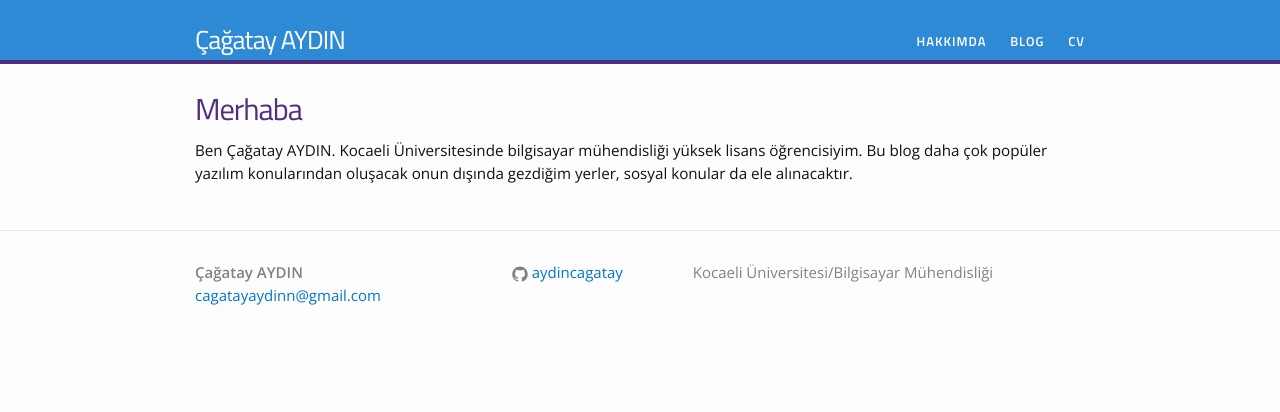
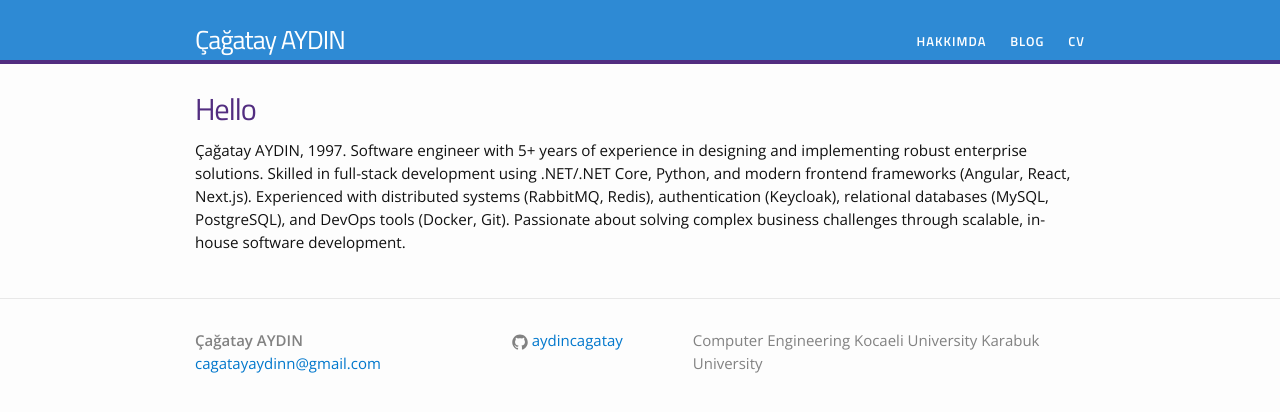
Before and after one commit to aydincagatay/aydincagatay.github.io, a Jekyll site: the page built from index.html, in a window 1280 px wide. Shown: the top 412 px of the page. Built offline with Jekyll 4.4.1, drawn with Linux system fonts in a browser that asks for light colours.

Commit message:
Make great again

```diff
--- a/_config.yml
+++ b/_config.yml
@@ -2,7 +2,9 @@
 title: Çağatay AYDIN
 email: cagatayaydinn@gmail.com
 description: > # this means to ignore newlines until "baseurl:"
-  Kocaeli Üniversitesi/Bilgisayar Mühendisliği
+  Computer Engineering
+  Kocaeli University
+  Karabuk University
 baseurl: "" # the subpath of your site, e.g. /blog/
 url: "https://aydincagatay.github.io/" # the base hostname & protocol for your site
 instagram_username: cagatay_yolda
--- a/index.html
+++ b/index.html
@@ -6,8 +6,10 @@ layout: default
 
 <div class="home">
 
-<h1>Merhaba</h1>
+<h1>Hello</h1>
 
-<p>Ben Çağatay AYDIN. Kocaeli Üniversitesinde bilgisayar mühendisliği yüksek lisans öğrencisiyim. Bu blog daha çok popüler yazılım konularından oluşacak onun dışında gezdiğim yerler, sosyal konular da ele alınacaktır.</p>
+<p>
+	Çağatay AYDIN, 1997. Software engineer with 5+ years of experience in designing and implementing robust enterprise solutions. Skilled in full-stack development using .NET/.NET Core, Python, and modern frontend frameworks (Angular, React, Next.js). Experienced with distributed systems (RabbitMQ, Redis), authentication (Keycloak), relational databases (MySQL, PostgreSQL), and DevOps tools (Docker, Git). Passionate about solving complex business challenges through scalable, in-house software development.
+</p>
 
 </div>
```
Also changed, not shown: hakkimda.md (+1 -1 lines).
